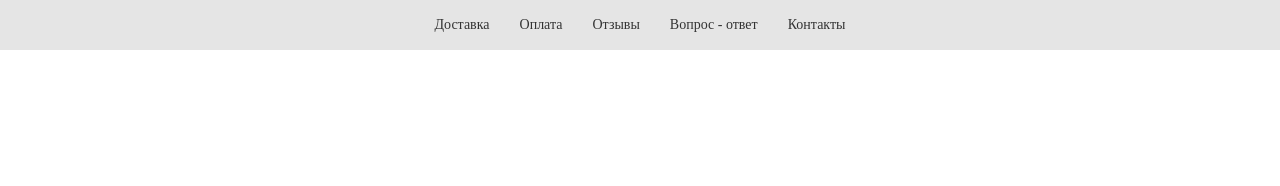
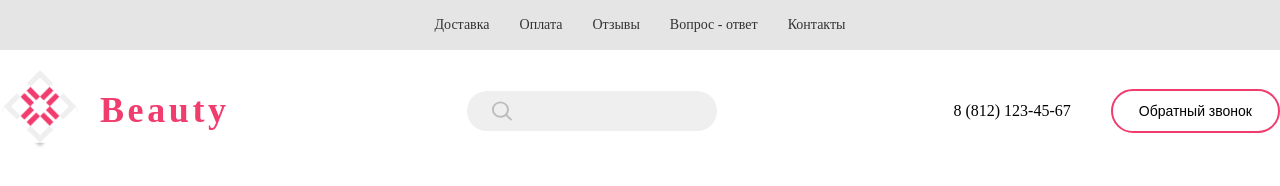
Before and after one commit to beastbs/chairs-shop-online, a website with bundled scripts: page index.html in a window 1280 px wide. Built offline with nearby package versions, Linux system fonts and the light colour scheme.

Commit message:
add style with html and js for header-block

```diff
--- a/index.html
+++ b/index.html
@@ -5,8 +5,10 @@
 	<meta name="viewport" content="width=device-width, initial-scale=1.0">
 	<link rel="stylesheet" href="./src/css/index.css">
 	<title>Chairs Shop</title>
+	<script defer type="module" src="./src/javascript/index.js"></script>
 </head>
 <body>
+	<!--HEADER-NAVIGATION-->
 	<section class="header-navigation">
 		<div class="wrapper header-navigation__wrapper">
 			<nav>
@@ -55,5 +57,50 @@
 			</nav>
 		</div>
 	</section>
+	<!--HEADER-NAVIGATION-->
+
+	<!--HEADER-->
+	<header class="header">
+		<div class="wrapper header__wrapper">
+			<a href="#" class="header__logo-block">
+				<img
+					src="./src/assets/header/logo.png"
+					alt="logotype"
+					class="header__logo-img"
+				>
+				<span
+					class="header__logo-title"
+					>
+					Beauty
+				</span>
+			</a>
+			<div class="header__search-block">
+				<img
+					src="./src/assets/header/search.svg"
+					alt="search"
+					class="header__search-icon"
+				/>
+				<input
+					type="text"
+					name="search"
+					class="header__search-input"
+				/>
+			</div>
+			<div class="header__callback-block callback-block">
+					<a
+						href="tel:88121234567"
+						class="header__tel-number callback-block__tel-number"
+						>
+						8 (812) 123-45-67
+					</a>
+					<button
+						class="header__callback-button callback-block__callback-button default-button"
+						>
+						Обратный звонок
+					</button>
+			</div>
+		</div>
+	</header>
+	<!--HEADER-->
 </body>
 </html>
--- /dev/null
+++ b/src/javascript/index.js
@@ -0,0 +1 @@
+import "./modules/header.js";
--- /dev/null
+++ b/src/javascript/modules/header.js
@@ -0,0 +1,16 @@
+const headerSearchInput = document.querySelector(".header__search-input");
+
+const boxShadowStyleObject = {
+	withBoxShadow: "0px 0px 30px -10px rgba(0, 0, 0, 0.5)",
+	withoutBoxShadow: ""
+}
+
+handleFocusInput("focus", boxShadowStyleObject.withBoxShadow)
+handleFocusInput("blur", boxShadowStyleObject.withoutBoxShadow)
+
+function handleFocusInput(eventType, boxShadowStyle){
+	headerSearchInput.addEventListener(eventType, (event) => {
+		const isHeaderSearchBlock = event.target.closest(".header__search-block");
+		isHeaderSearchBlock.style.boxShadow = boxShadowStyle;
+	})
+}
--- /dev/null
+++ b/src/scss/common/_callback-block.scss
@@ -0,0 +1,12 @@
+.callback-block{
+	&__tel-number{
+		font-size: 1.6em;
+		line-height: 1.9rem;
+		color: $link-text-color;
+	}
+
+	&__callback-button{
+		border-color: $primary1 !important;
+		background: $primary2;
+	}
+}
--- /dev/null
+++ b/src/scss/common/_default-button.scss
@@ -0,0 +1,10 @@
+.default-button{
+	border-radius: 40px;
+	color: $link-text-color;
+
+	font-size: 1.4rem;
+	line-height: 1.6rem;
+
+	padding: 12px 26px;
+	border: 2px solid;
+}
--- a/src/scss/global/_global.scss
+++ b/src/scss/global/_global.scss
@@ -24,3 +24,7 @@ a {
 li{
 	list-style: none;
 }
+
+button{
+	cursor: pointer;
+}
--- a/src/scss/index.scss
+++ b/src/scss/index.scss
@@ -1,3 +1,8 @@
 @import "./constants/constants";
 @import "./global/global";
+
+@import "./common/callback-block";
+@import "./common/default-button";
+
 @import "./modules/header-navigation";
+@import "./modules/header";
--- /dev/null
+++ b/src/scss/modules/_header.scss
@@ -0,0 +1,59 @@
+$input-search-background: #efefef;
+$box-shadow-color: rgba(0,0,0,0.5);
+
+.header {
+	background-color: $primary2;
+	&__wrapper {
+		display: flex;
+		justify-content: space-between;
+		align-items: center;
+		padding: 20px 0px;
+	}
+	&__logo-block {
+		display: flex;
+		align-items: center;
+		&:hover {
+			border-bottom: none;
+		}
+	}
+	&__logo-img {
+		width: 80px;
+		height: 80px;
+	}
+	&__logo-title {
+		color: $primary1;
+		font-size: 3.6rem;
+		font-weight: 700;
+		line-height: 4.2rem;
+		letter-spacing: 3.6px;
+		text-decoration: uppercase;
+
+		margin-left: 20px;
+	}
+
+	&__search-block {
+		display: flex;
+		width: 250px;
+		border-radius: 40px;
+		background-color: $input-search-background;
+		padding: 5px 20px;
+			&:hover{
+				box-shadow: 0px 0px 30px -10px $box-shadow-color;
+			}
+	}
+	&__search-icon {
+		margin: 5px;
+	}
+	&__search-input {
+		width: 100%;
+		background-color: inherit;
+		border: none;
+		outline: none;
+		font-size: 1.8rem;
+	}
+	&__callback-block {
+		display: flex;
+		align-items: center;
+		gap: 40px;
+	}
+}
```
Also changed, not shown: src/assets/header/logo.png (renamed from src/assets/logo.png), src/assets/header/search.svg (added), src/css/index.css.
